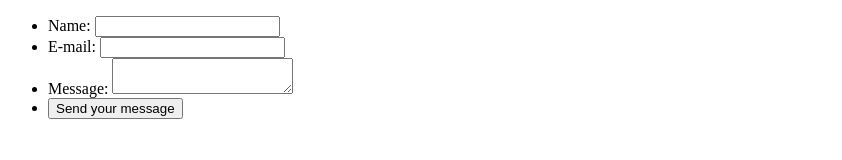
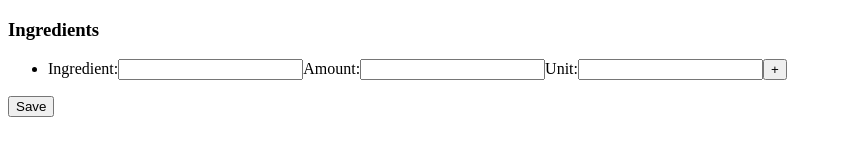
Before and after one commit to ThijsJung/omnomnom, a plain HTML site: page create_recipe.html in a window 1280 px wide. Shown: the whole page, without its empty margins (0-842 px from the left). Drawn offline with Linux system fonts and the light colour scheme.

Commit message:
Temporary ugly commit to be able to work at home. Definitively all broken.

```diff
--- a/create_recipe.html
+++ b/create_recipe.html
@@ -6,23 +6,68 @@
     </head>
     <body>
         <form action="/my-handling-form-page" method="post">
-            <ul>
-                <li>
-                <label for="name">Name:</label>
-                <input type="text" id="name" name="user_name">
-                </li>
-                <li>
-                <label for="mail">E-mail:</label>
-                <input type="email" id="mail" name="user_mail">
-                </li>
-                <li>
-                <label for="msg">Message:</label>
-                <textarea id="msg" name="user_message"></textarea>
-                </li>
-                <li class="button">
-                        <button type="submit">Send your message</button>
-                      </li>
-            </ul>
-            </form>
+            <h3>Ingredients</h3>
+            <div>
+                <ul id="ingredient_list"></ul>
+            </div>
+            <button type="submit">Save</button>
+        </form>
     </body>
 </html>
+
+<script>
+    function success(){ console.log("Yeeei")};
+
+    function create_ingredient_item(ingredient_id){
+        console.log(ingredient_id)
+    }
+    function add_ingredient(){
+        let ingredient_list = document.getElementById("ingredient_list");
+        let current_ingredient_id = ingredient_list.getElementsByTagName("li").length;
+        let incremented_ingredient_id = current_ingredient_id + 1;
+        console.log(incremented_ingredient_id);
+
+        // Create ingredient list item
+        let ingredient = document.createElement("li");
+
+        let ingredient_fields = [
+            {"ui_name": "Ingredient", "label_name": "name"},
+            {"ui_name": "Amount", "label_name": "quantity"},
+            {"ui_name": "Unit", "label_name": "unit"}
+        ];
+        // Create three fields for every attribute of the ingredient
+        ingredient_fields.forEach(function(element){
+            let next_ingredient_id = "ingredient_" + element.label_name + "_" + incremented_ingredient_id;
+            // Create ingredient label
+            let ingredient_label = document.createElement("label");
+            ingredient_label.htmlFor = next_ingredient_id;
+            ingredient_label.innerHTML = element.ui_name + ":";
+            ingredient.appendChild(ingredient_label);
+
+            // Create ingredient text input
+            let ingredient_input = document.createElement("input");
+            ingredient_input.id = next_ingredient_id;
+            ingredient_input.setAttribute("type", "text");
+            ingredient_input.setAttribute("name", next_ingredient_id);
+            ingredient.appendChild(ingredient_input);
+        });
+        let add_button = document.createElement("button");
+        add_button.innerHTML = "+";
+        add_button.id = "ingredient_button_" + incremented_ingredient_id;
+        add_button.type = "button";
+        add_button.setAttribute("onClick", "add_ingredient()");
+        ingredient.appendChild(add_button);
+        ingredient_list.appendChild(ingredient);
+
+        // Turn + on previous item into -
+        if(incremented_ingredient_id > 1){
+            let prev_button_id = "ingredient_button_" + current_ingredient_id;
+            console.log(prev_button_id);
+            let prev_button = document.getElementById(prev_button_id);
+            prev_button.innerHTML = "-";
+        }
+
+    }
+    console.log("Init");
+    add_ingredient()
+</script>
```
Also changed, not shown: js/demo.js (+11 -4 lines), img/erwtensoep.jpg (added), img/stir_fry.jpg (added), img/thaise_groene_curry.jpg (added), 2 other files.
